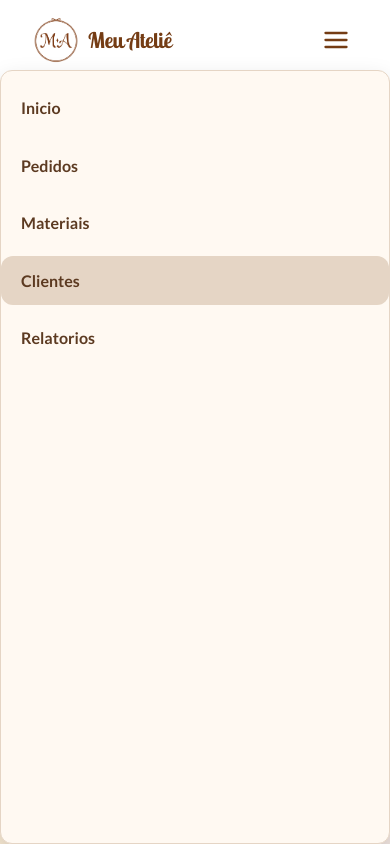
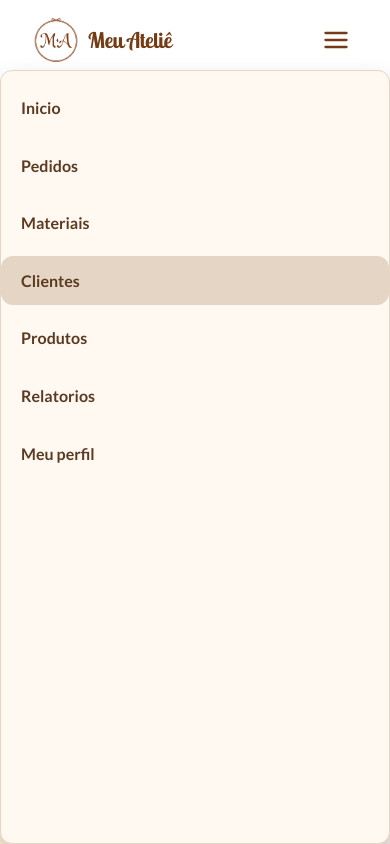
Before and after one commit to ClaraJoaquim/meu-atelie-front, an Angular app: page /clientes/cadastro in a window 390 px wide. Both pictures are taken after a click on the link "Abrir menu". Shown: the top 844 px of the page. Built offline with nearby package versions, Linux system fonts and the light colour scheme; no server answers.

Commit message:
feat: adicionar rotas no menu mobile

```diff
--- a/src/app/shared/components/header/header.component.html
+++ b/src/app/shared/components/header/header.component.html
@@ -65,7 +65,9 @@
         <a routerLink="/pedidos" (click)="toggleMenu()" routerLinkActive="mobile-nav-link--active" class="mobile-nav-link">Pedidos</a>
         <a routerLink="/materiais" (click)="toggleMenu()" routerLinkActive="mobile-nav-link--active" class="mobile-nav-link">Materiais</a>
         <a routerLink="/clientes" (click)="toggleMenu()" routerLinkActive="mobile-nav-link--active" class="mobile-nav-link">Clientes</a>
+        <a routerLink="/produtos" (click)="toggleMenu()" routerLinkActive="mobile-nav-link--active" class="mobile-nav-link">Produtos</a>
         <a routerLink="/relatorios" (click)="toggleMenu()" routerLinkActive="mobile-nav-link--active" class="mobile-nav-link">Relatorios</a>
+        <a routerLink="/meu-perfil" (click)="toggleMenu()" routerLinkActive="mobile-nav-link--active" class="mobile-nav-link">Meu perfil</a>
       </nav>
     </div>
 
```
